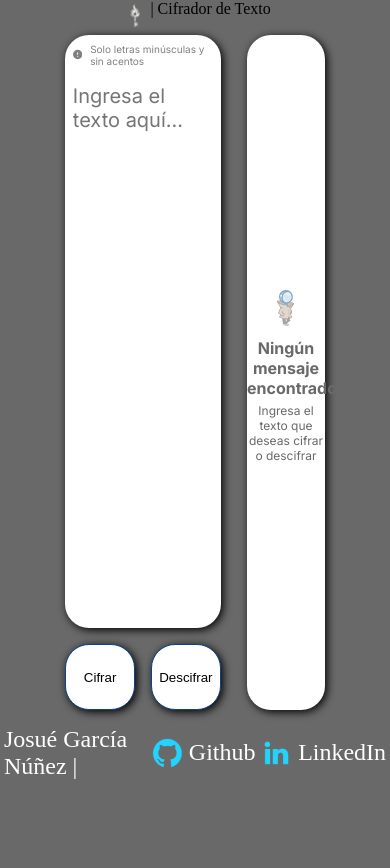
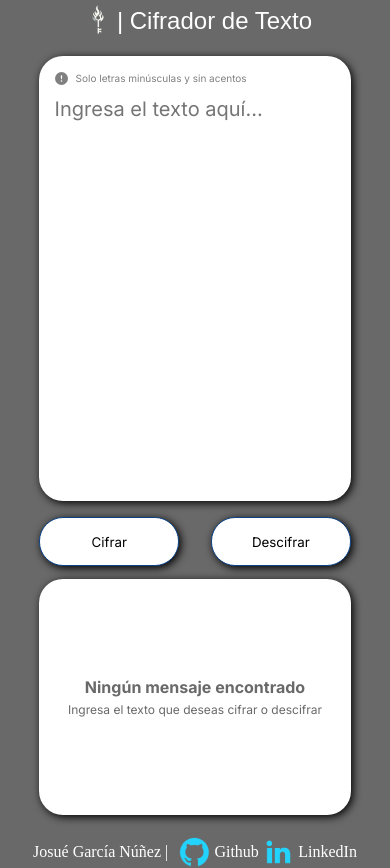
Before and after one commit to Josu3G4RNu/cifrador-de-texto, a plain HTML site: page index.html in a window 390 px wide. Before the commit the page ends 844 px from the top, so only its background shows below. Drawn offline with Linux system fonts and the light colour scheme; a web font is replaced by a local one.

Commit message:
Actualiza el archivo. Mejora el diseño del header. Añade comportamiento responsivo

```diff
--- a/styles/style.css
+++ b/styles/style.css
@@ -26,19 +26,26 @@ header{
     background-color: dimgray;
     display: flex;
     justify-content: center;
+    align-items: center;
 }
-
 
 .logo{
     box-sizing: border-box;
-    width: 8%;
+    height: 100%;
+    width: 7%;
 }
 
+#title{
+    padding: 1% 0 0 0;
+    font-family: "Gayathri", sans-serif;
+    font-size: 1.5rem;
+    color: white;
+}
 
 .main-container{
     box-sizing: border-box;
     margin: 1% 10%;
-    height: 80%;
+    height: 90%;
     display: flex;
     justify-content: space-evenly;
 }
@@ -79,7 +86,7 @@ header{
     border: none;
     background-color: var(--color-de-secciones);
     height: 100%;
-
+    overscroll-behavior: contain;
     font-family: var(--fuente-principal);
     font-size: 20px;
     color: black;
@@ -99,6 +106,7 @@ header{
     color: black;
     width: 45%;
     box-shadow: var(--sombra-de-elementos);
+    font-family: var(--fuente-principal);
 }
 
 .main-container__resultado{
@@ -148,11 +156,12 @@ header{
 .contenedor-oculto__texto{
     height: 85%;
     overflow: auto;
+    overscroll-behavior: contain;
+    word-break: break-word;
+    margin: 3%;
 }
 
 #texto_resultado {
-    word-break: break-word;
-    padding: 3%;
     font-family: var(--fuente-principal);
     font-size: 20px;
     color: dimgray;
@@ -177,14 +186,23 @@ header{
 }
 
 footer{
-    margin-top: 3%;
-    padding: 1%;
-    box-sizing: content-box;
+    height: 3%;
+    margin: 3%;
     display: flex;
     justify-content: center;
-    font-size: 24px;
+    gap: 10px;
+}
+
+.footer__texts{
+    box-sizing: border-box;
+    height: 100%;
+    align-content: center;
+}
+
+.footer__text{
+    box-sizing: border-box;
+    font-size: 100%;
     color: white;
-    gap: 10px;
 }
 
 .footer__links{
@@ -198,7 +216,7 @@ footer{
     display: flex;
     align-items: center;
     gap: .2em;
-    font-size: 24px;
+    font-size: 100%;
     text-decoration: none;
     color: white;
 }
@@ -208,3 +226,58 @@ button:hover{
     border: none;
     background-color: var(--color-de-botones-hover);
 }
+
+@media (max-width: 1250px) {
+
+    body{
+        height: 100vh;
+        scrollbar-width: none;
+    }
+
+    .logo{
+        width: 10%;
+    }
+
+    .main-container{
+        height: 93%;
+        flex-direction: column;
+    }
+
+    .main-container__interfaz{
+        width: 100%;
+        height: 65%;
+    }
+
+    .main-container__resultado{
+        width: 100%;
+        height: 30%;
+    }
+
+    .main-container__resultado__items__imagen{
+        display: none;
+    }
+
+    #contenedor-oculto{
+
+    }
+
+    .contenedor-oculto__texto{
+        height: 75%;
+    }
+
+    .contenedor-oculto__botones{
+        height: 20%;
+        margin: 1% 4% 4% 4%;
+    }
+
+    .contenedor-oculto__botones__boton{
+        box-sizing: border-box;
+        height: 100%;
+        width: 100%;
+    }
+
+}
+
+@media (max-width: 800px) {
+
+}
```
